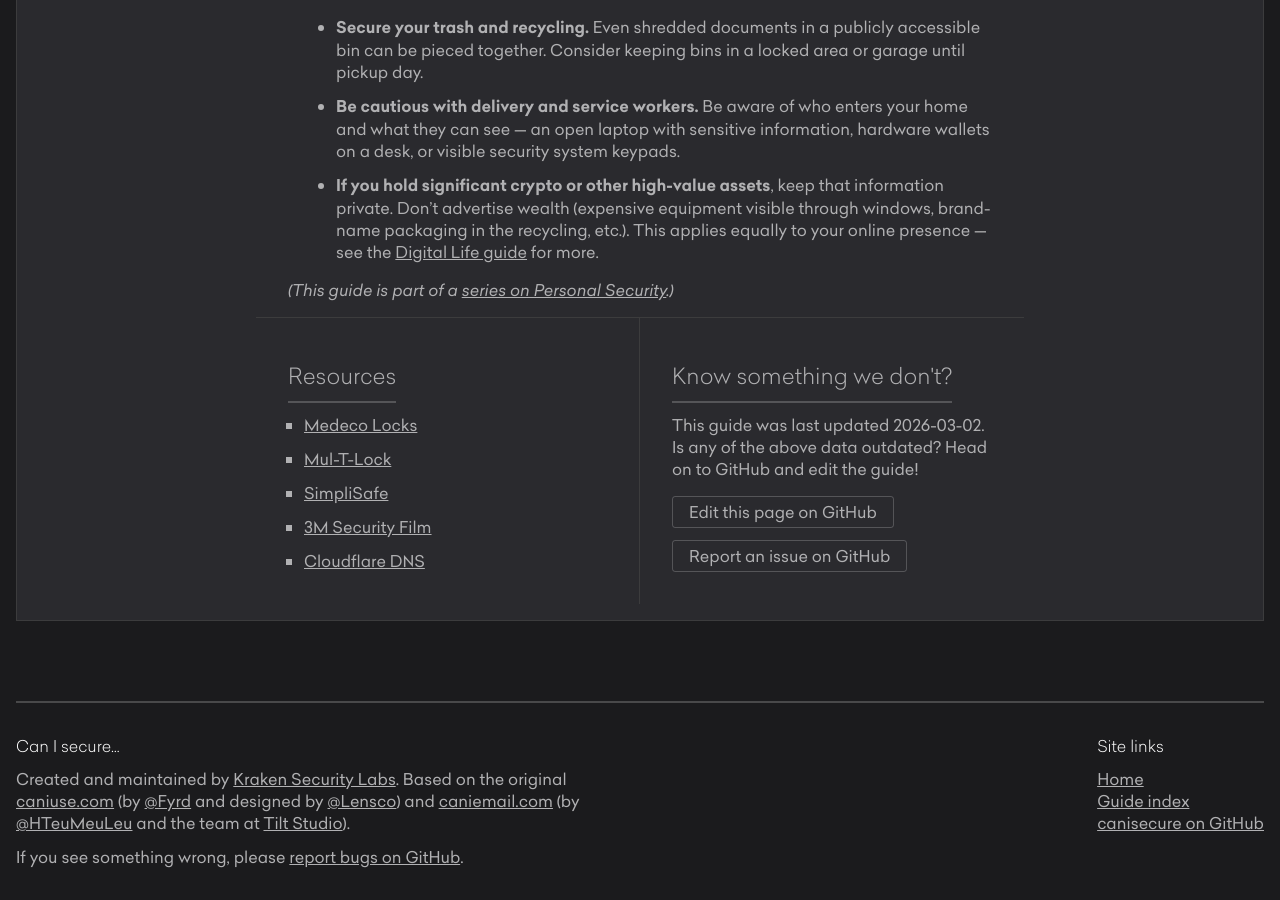
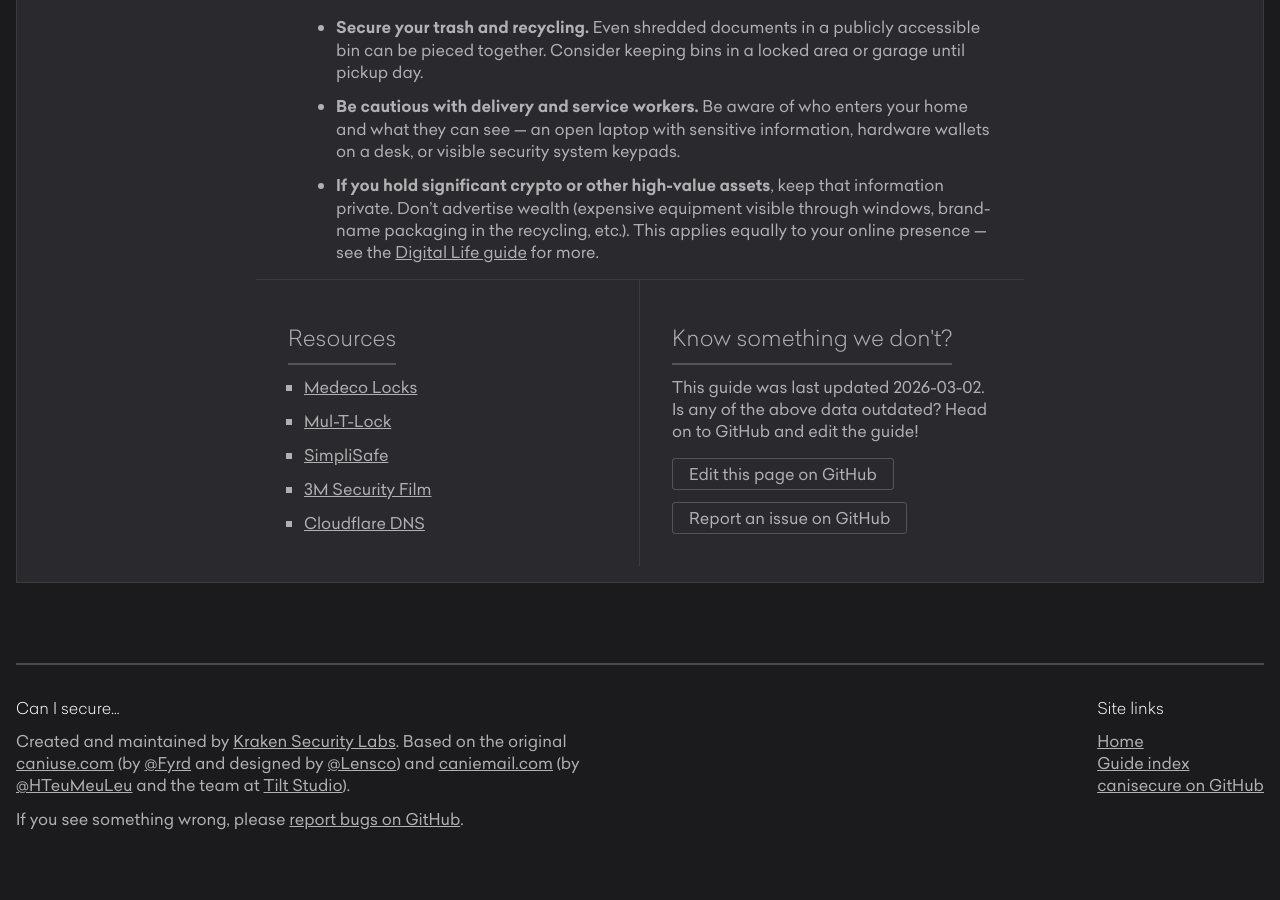
Before and after one commit to krakensecuritylabs/canisecure, a Jekyll site: the page built from _guides/homeoffice.md, in a window 1280 px wide and 900 px high, scrolled down 4952 px. Built offline with Jekyll 4.4.1, drawn with Linux system fonts in a browser that asks for light colours; after the commit the page ends 5814 px from its top, so only the background shows below that.

Commit message:
Update homeoffice.md

```diff
--- a/_guides/homeoffice.md
+++ b/_guides/homeoffice.md
@@ -137,5 +137,3 @@ Review your coverage annually and update it as your situation changes.
 -   **Secure your trash and recycling.** Even shredded documents in a publicly accessible bin can be pieced together. Consider keeping bins in a locked area or garage until pickup day.
 -   **Be cautious with delivery and service workers.** Be aware of who enters your home and what they can see — an open laptop with sensitive information, hardware wallets on a desk, or visible security system keypads.
 -   **If you hold significant crypto or other high-value assets**, keep that information private. Don't advertise wealth (expensive equipment visible through windows, brand-name packaging in the recycling, etc.). This applies equally to your online presence — see the [Digital Life guide](/guides/digitallife) for more.
-
-*(This guide is part of a [series on Personal Security](/news/2020-03-06-personal-security-series).)*
```
